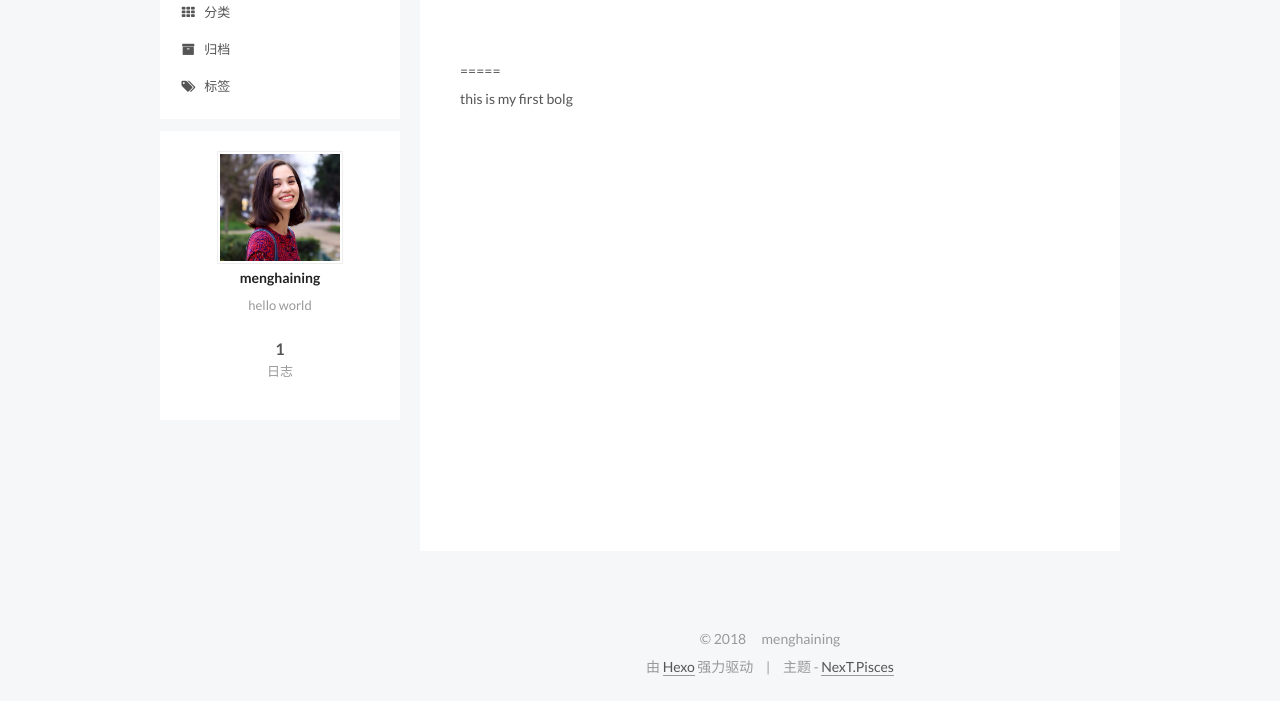
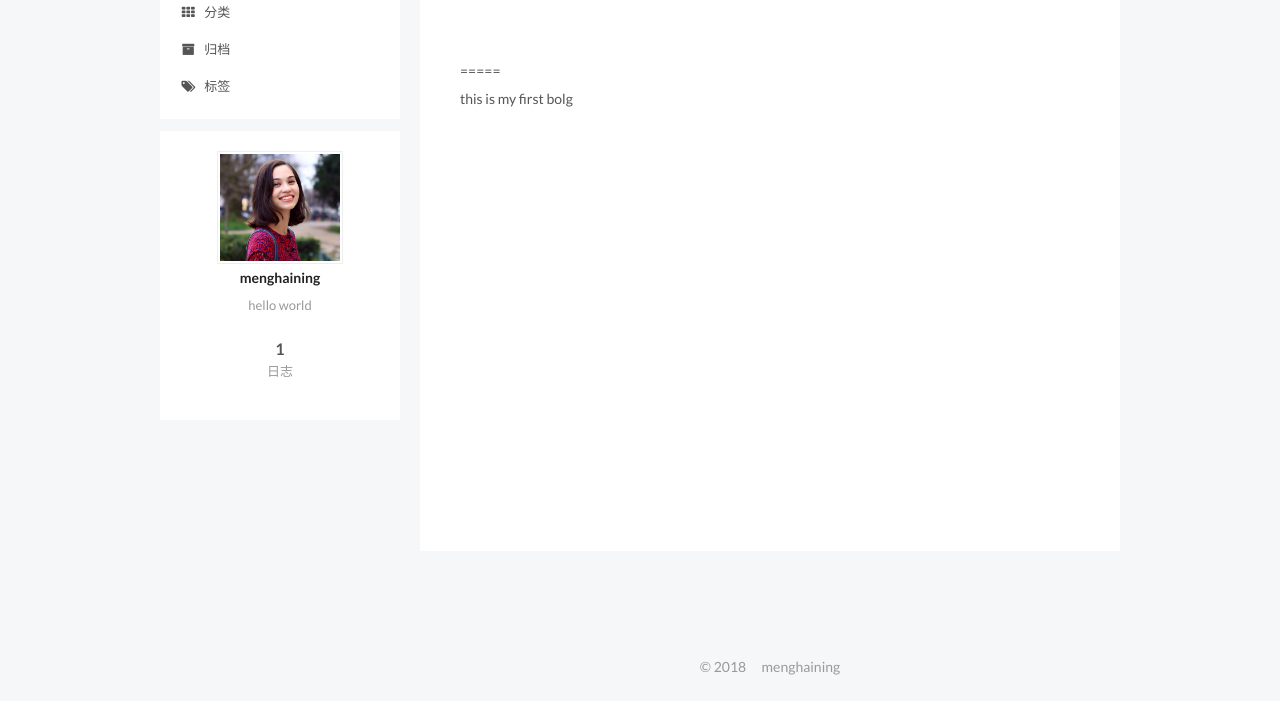
Before and after one commit to menghaining/menghaining.github.io, a plain HTML site: page 2018/01/10/blog-test/index.html in a window 1280 px wide. Shown: the part 152-853 px from the top of the page. Drawn offline with Linux system fonts and the light colour scheme.

Commit message:
Site updated: 2018-02-04 11:05:56

```diff
--- a/2018/01/10/blog-test/index.html
+++ b/2018/01/10/blog-test/index.html
@@ -478,17 +478,6 @@
 </div>
 
 
-<div class="powered-by">
-  由 <a class="theme-link" href="https://hexo.io">Hexo</a> 强力驱动
-</div>
-
-<div class="theme-info">
-  主题 -
-  <a class="theme-link" href="https://github.com/iissnan/hexo-theme-next">
-    NexT.Pisces
-  </a>
-</div>
-
 
 
 
--- a/css/main.css
+++ b/css/main.css
@@ -1808,7 +1808,7 @@ pre .javascript .function {
   width: 4px;
   height: 4px;
   border-radius: 50%;
-  background: #d9ebff;
+  background: #265b05;
 }
 .links-of-blogroll {
   font-size: 13px;
```
Also changed, not shown: archives/2018/01/index.html (+0 -11 lines), archives/2018/index.html (+0 -11 lines), archives/index.html (+0 -11 lines), index.html (+0 -11 lines).
